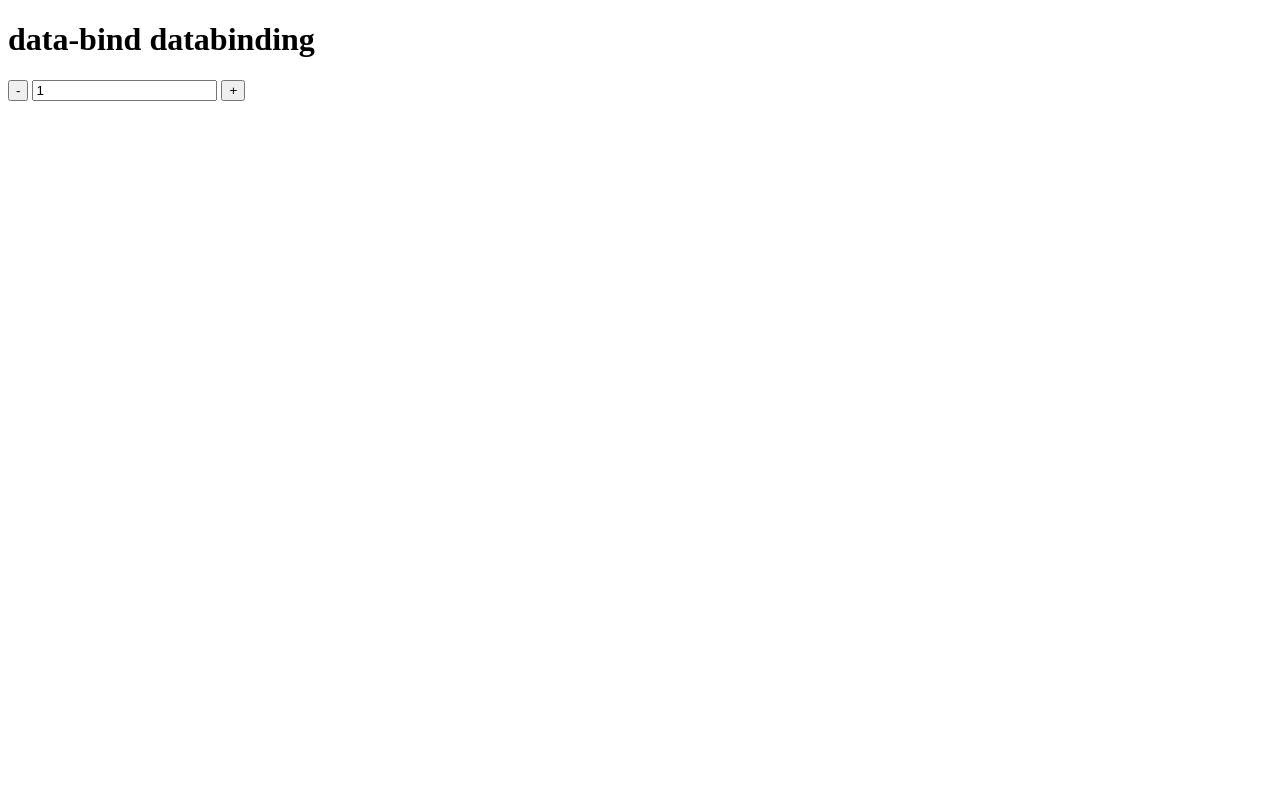
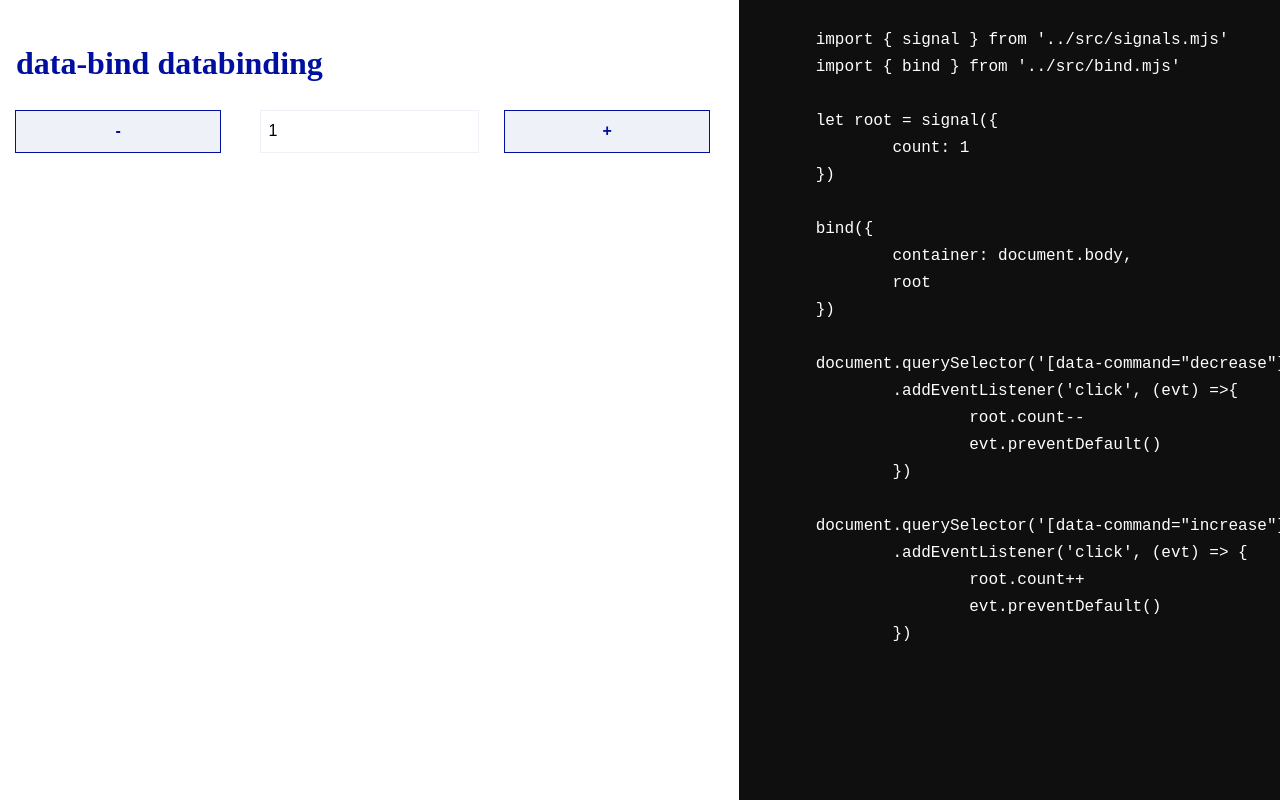
Before and after one commit to poef/signals, a website: page www/count-bind.html in a window 1280 px wide. Drawn offline with Linux system fonts and the light colour scheme; a web font is replaced by a local one.

Commit message:
added styling

```diff
--- a/www/count-bind.html
+++ b/www/count-bind.html
@@ -1,16 +1,19 @@
 <!doctype html>
 <meta charset="utf-8">
 <title>data-bind databinding</title>
-<body>
+<link rel="stylesheet" href="ds.css">
+<link rel="stylesheet" href="source.css">
+<main>
 <h1>data-bind databinding</h1>
 <form>
-<div>
-	<button data-command="decrease">-</button>
+<div class="ds-grid-fixed ds-grid-3">
+	<button data-command="decrease" class="ds-button">-</button>
 	<input data-bind="count" type="number" value="0">
-	<button data-command="increase">+</button>
+	<button data-command="increase" class="ds-button">+</button>
 </div>
 </form>
-<script type="module">
+</main>
+<script type="module" class="source">
 	import { signal } from '../src/signals.mjs'
 	import { bind } from '../src/bind.mjs'
 
```
Also changed, not shown: www/count.html (+8 -5 lines), www/list.html (+5 -2 lines), www/todo.md (+10 -4 lines).
